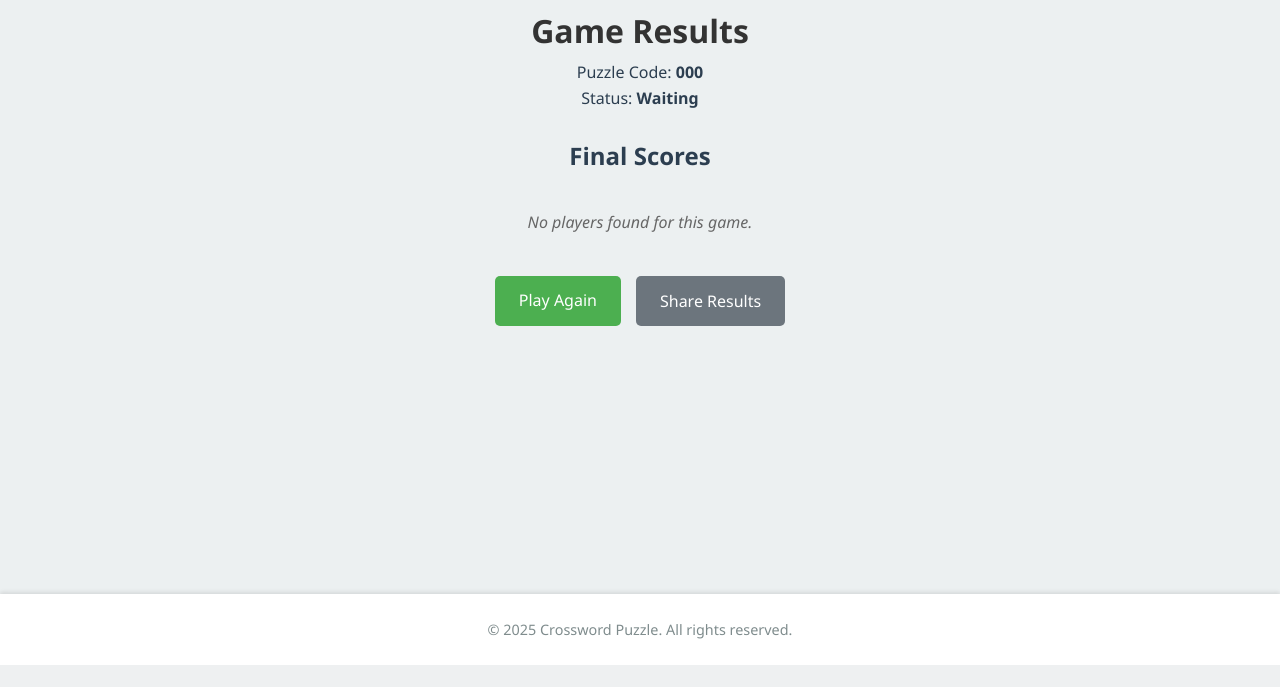
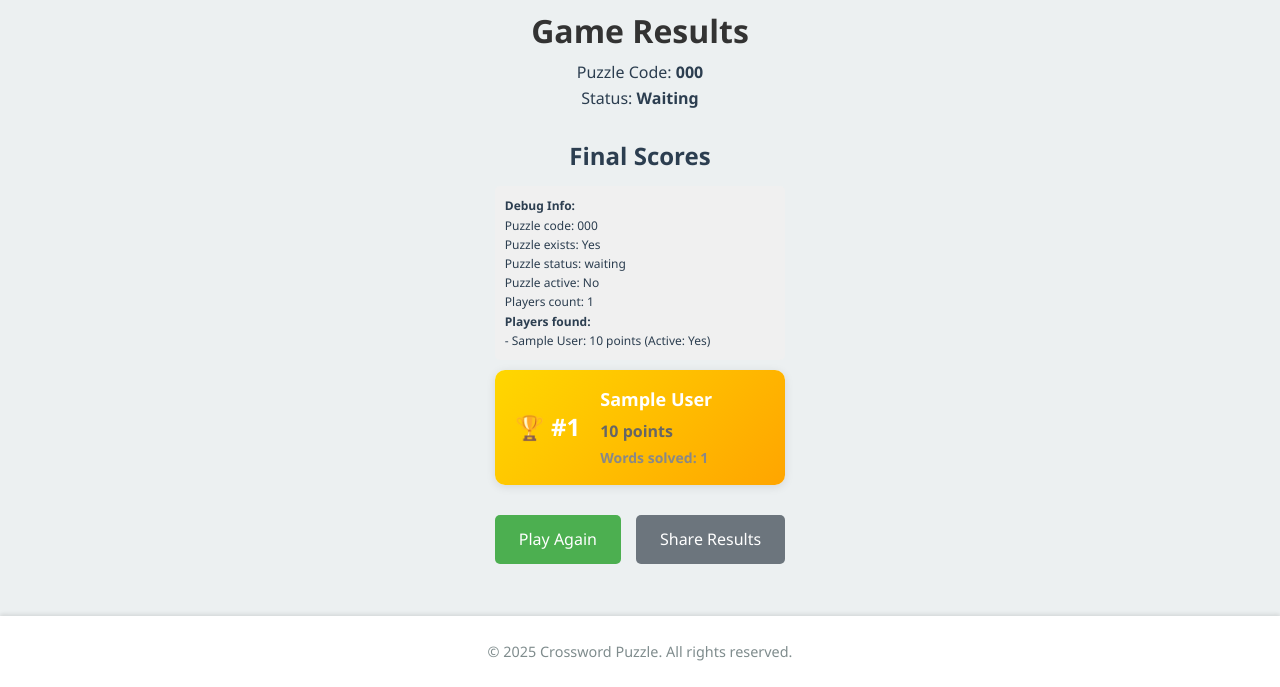
Before and after one commit to Gentwocoder/crossword, a Django app: page /leaderboard/000/ in a window 1280 px wide. Shown: the part 135-822 px from the top of the page. Before the commit the page ends 800 px from the top, so only its background shows below. Run offline with Django 4.2, Linux system fonts and the light colour scheme; tables that the repository leaves empty hold one stand-in row (values such as "Sample post"); data that the repository does not hold is empty.

Commit message:
Enhance leaderboard functionality: log player details and preserve puzzle data after display

```diff
--- a/crosswordpuzzle/crossword/views.py
+++ b/crosswordpuzzle/crossword/views.py
@@ -359,12 +359,20 @@ def reconnect(request, code):
         return JsonResponse({'error': str(e)}, status=400)
 
 def leaderboard(request, code):
+    # Look for puzzle regardless of active status since game might be completed
     puzzle = CrosswordPuzzle.objects.filter(code=code).first()
     if not puzzle:
         return redirect('home')
 
     # Get all players sorted by points in descending order
-    players = puzzle.players.all().order_by('-points')
+    players = puzzle.players.filter(is_active=True).order_by('-points')
+
+    # Debug logging
+    import logging
+    logger = logging.getLogger(__name__)
+    logger.info(f"Leaderboard for puzzle {code}: Found {players.count()} players")
+    for player in players:
+        logger.info(f"Player: {player.display_name}, Points: {player.points}")
 
     context = {
         'puzzle': puzzle,
@@ -372,7 +380,10 @@ def leaderboard(request, code):
         'players': players
     }
 
-    # Delete the puzzle after showing the leaderboard
-    puzzle.delete()
+    # Mark puzzle as inactive instead of deleting it immediately
+    # This preserves the data for the leaderboard display
+    if puzzle.is_active:
+        puzzle.is_active = False
+        puzzle.save()
 
     return render(request, 'leaderboard.html', context)
--- a/crosswordpuzzle/templates/leaderboard.html
+++ b/crosswordpuzzle/templates/leaderboard.html
@@ -16,6 +16,26 @@
 
     <div class="leaderboard-content">
         <h2>Final Scores</h2>
+
+        <!-- Debug information -->
+        <div style="background: #f0f0f0; padding: 10px; margin: 10px 0; font-size: 12px; text-align: left; border-radius: 5px;">
+            <strong>Debug Info:</strong><br>
+            Puzzle code: {{ puzzle_code }}<br>
+            Puzzle exists: {{ puzzle|yesno:"Yes,No" }}<br>
+            {% if puzzle %}
+                Puzzle status: {{ puzzle.status }}<br>
+                Puzzle active: {{ puzzle.is_active|yesno:"Yes,No" }}<br>
+            {% endif %}
+            Players count: {{ players.count }}<br>
+            {% if players.count > 0 %}
+                <strong>Players found:</strong><br>
+                {% for player in players %}
+                    - {{ player.display_name }}: {{ player.points }} points (Active: {{ player.is_active|yesno:"Yes,No" }})<br>
+                {% endfor %}
+            {% else %}
+                <strong>No players found in queryset</strong><br>
+            {% endif %}
+        </div>
 
         {% if players %}
             <div class="players-ranking">
@@ -42,6 +62,8 @@
                             {% endif %}
                         </div>
                     </div>
+                {% empty %}
+                    <p class="no-players">No players in the queryset.</p>
                 {% endfor %}
             </div>
         {% else %}
```
